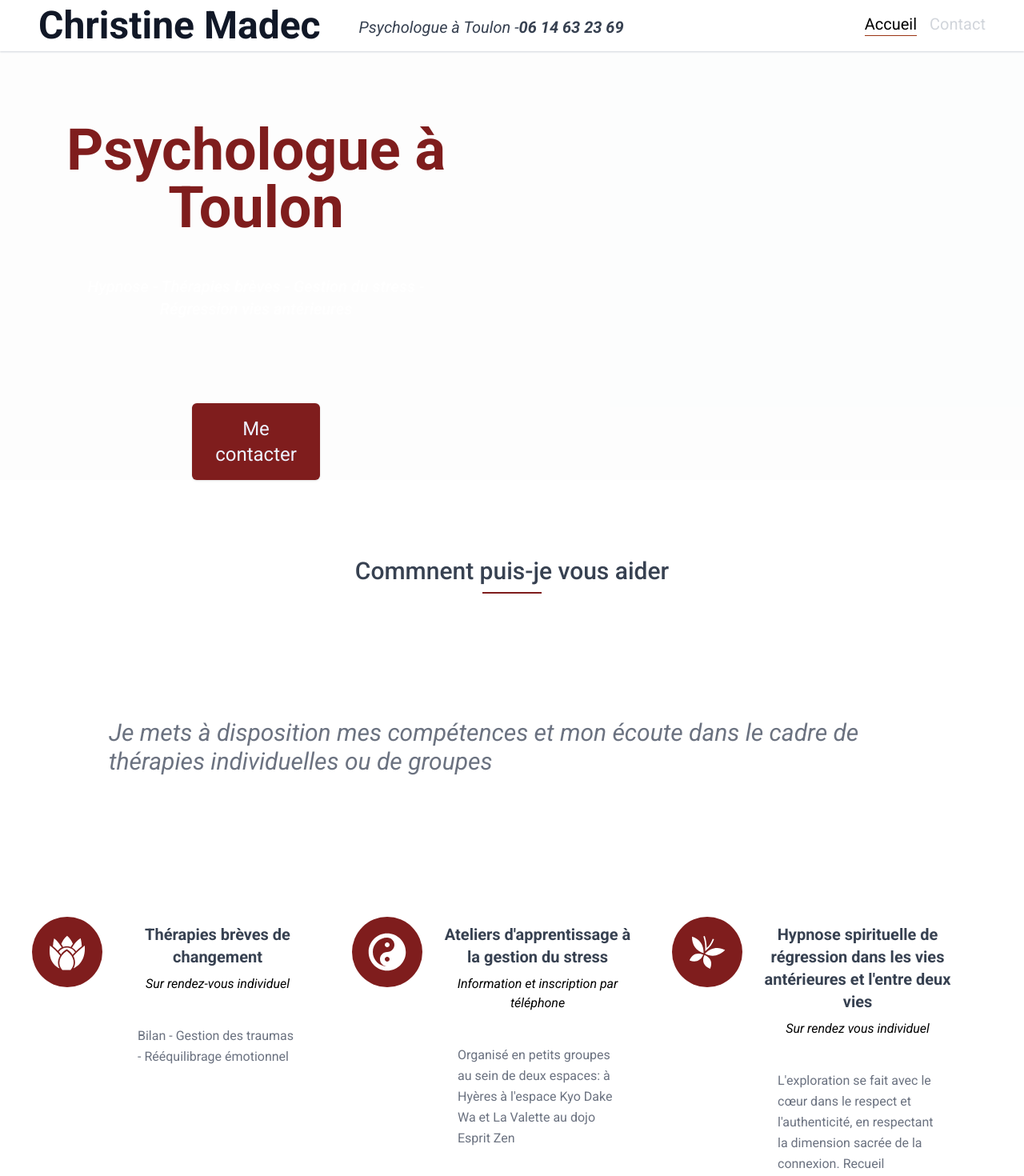
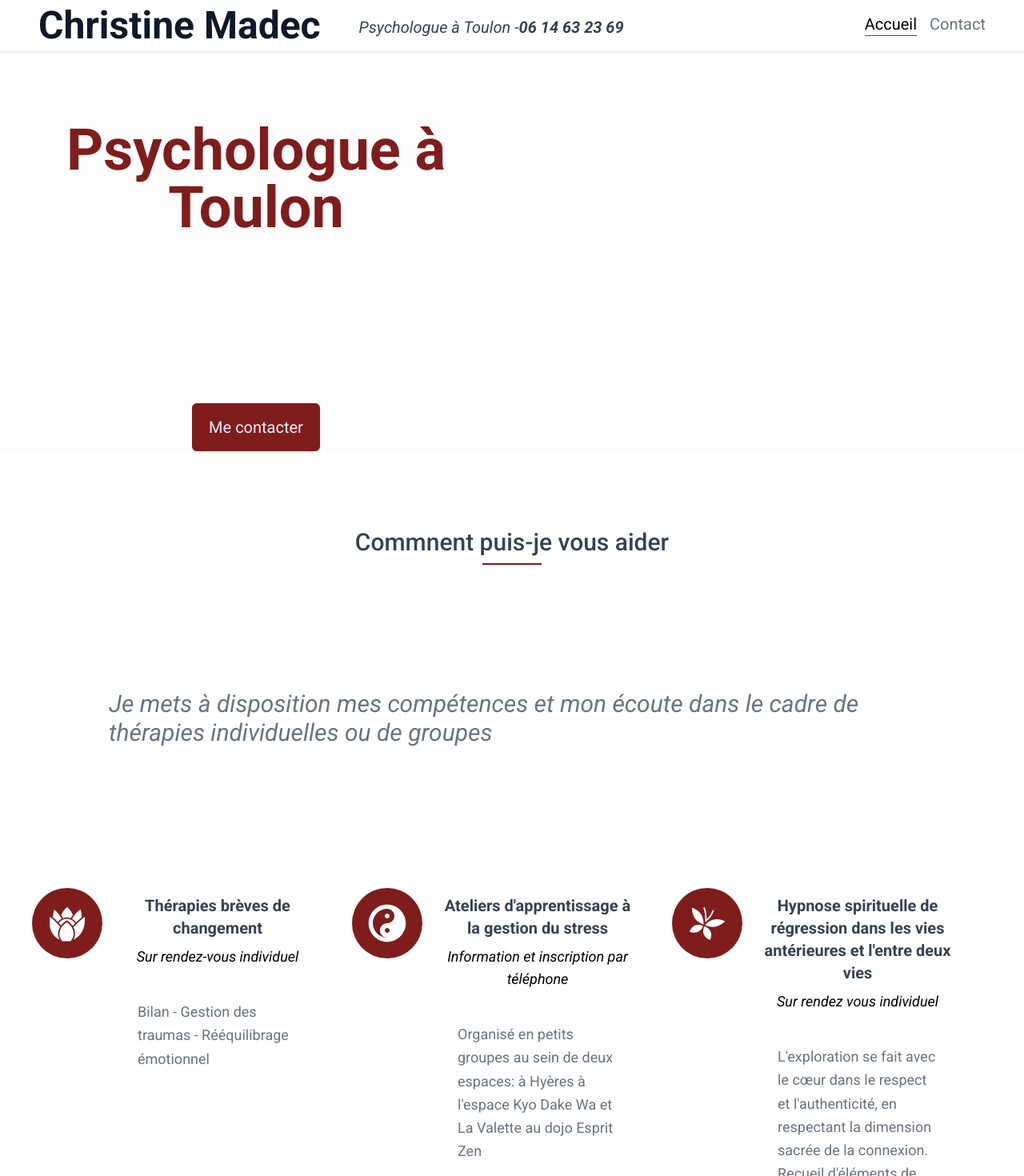
Before and after one commit to Alfred83500/ChristineMadec_psycho, a Next.js app: page / in a window 1280 px wide. Shown: the top 1470 px of the page at 80% size. Built offline with nearby package versions, Linux system fonts and the light colour scheme.

Commit message:
Initial commit from Create Next App

```diff
--- a/components/About/About.js
+++ b/components/About/About.js
@@ -14,7 +14,7 @@ export default function About({title, imageUrl, imageAlt, body}) {
             </div>
 
 
-            <div className="flex flex-col items-center sm:items-start lg:flex-row  justify-center   ">
+            <div className="flex flex-col items-center sm:items-start lg:flex-row  justify-around   ">
                 <div className="relative w-300 h-300 mx-auto">
 
                     <div
@@ -32,7 +32,7 @@ export default function About({title, imageUrl, imageAlt, body}) {
 
                     <div>
 
-                        <p className="mt-12 text-medium text-left leading-relaxed text-justify md:p-4 text-xl "><span
+                        <p className="mt-12 text-medium text-left leading-relaxed text-justify md:p-4 text-lg mr-8 "><span
                             className='font-bold'>Faire un bilan</span> pour mettre à jour les comportements compulsifs,
                             les
                             croyances erronées, les troubles psychosomatiques, les traumatismes.
@@ -68,14 +68,14 @@ export default function About({title, imageUrl, imageAlt, body}) {
                         <h3 className="font-roboto font-semibold text-gray-700 text-2xl mb-6">Diplômes et
                             certifications:</h3>
 
-                        <li className="text-gray-500  text-xl">Master PNL Programmation Neuro Linguistique</li>
-                        <li className="text-gray-500  text-xl">Master Sophrologie caycédienne</li>
-                        <li className="text-gray-500  text-xl">Europe Accréditation practicien par le Dr David Servan
+                        <li className="text-gray-500  text-lg">Master PNL Programmation Neuro Linguistique</li>
+                        <li className="text-gray-500  text-lg">Master Sophrologie caycédienne</li>
+                        <li className="text-gray-500  text-lg">Europe Accréditation practicien par le Dr David Servan
                             Schreiber en EMDR (Eye Movement Desinsitization Reprocessing)
                         </li>
-                        <li className="text-gray-500  text-xl">Practricienne neuro-sciences par le Dr Mario Beauregard
+                        <li className="text-gray-500  text-lg">Practricienne neuro-sciences par le Dr Mario Beauregard
                         </li>
-                        <li className="text-gray-500  text-xl">Accréditation Maitre pratricienne en Hypnose spirituelle
+                        <li className="text-gray-500  text-lg">Accréditation Maitre pratricienne en Hypnose spirituelle
                             de régression par l&rsquo;IIHS (Institut International d&rsquo;Hypnose de Spirituelle) en
                             2022
                         </li>
--- a/components/Hero/Hero.js
+++ b/components/Hero/Hero.js
@@ -23,7 +23,7 @@ function Hero(props) {
 
                 <button
 
-                    className="xl:mt-20 text-indigo-50 p-4 bg-red-900 w-2/4 md:w-1/4 rounded-md shadow hover:bg-red-700 duration-500 hover:text-gray-300 ease-in-out mx-auto text-2xl">
+                    className="xl:mt-20 text-indigo-50 p-4 bg-red-900 w-2/4 md:w-1/4 rounded-md shadow hover:bg-red-700 duration-500 hover:text-gray-300 ease-in-out mx-auto text-xl xl:text-xl">
                     <Link href="/contact"><a>Me contacter</a></Link></button>
 
 
--- a/components/Navbar/Navbar.js
+++ b/components/Navbar/Navbar.js
@@ -2,6 +2,14 @@ import {Disclosure} from '@headlessui/react'
 import {MenuIcon, XIcon} from '@heroicons/react/outline'
 import {useRouter} from "next/router";
 import Link from "next/link";
+
+
+
+
+
+
+
+
 
 const navigation = [
     {name: 'Accueil', href: '/', current: true},
@@ -21,11 +29,11 @@ export default function Navbar() {
 
 
     return (
-        <Disclosure as="nav" className="bg-transparent font-roboto  ">
+        <Disclosure as="nav" className="bg-white font-roboto fixed w-full z-50  ">
             {({open}) => (
                 <>
                     <div
-                        className="max-w-full  mx-auto sm:px-6 lg:px-8 h-[8vh] shadow-gray-300  shadow-sm fixed w-full z-50 top-0 bg-white">
+                        className="max-w-full  mx-auto sm:px-6 lg:px-8 shadow-gray-300  shadow-sm  w-full z-50 top-0 bg-white">
                         <div className="relative flex items-center h-16 mx-4 ">
                             <div className="absolute right-0 top-3 flex items-center md:hidden">
                                 {/* Mobile menu button*/}
@@ -74,7 +82,7 @@ export default function Navbar() {
 
 
                                                         className={classNames(
-                                                            currentRoute === item.href ? "text-black border-b border-orange-800" : 'text-gray-300 link link-underline link-underline-black text-black hover:text-gray-400 duration-700 '
+                                                            currentRoute === item.href ? "text-black border-b border-orange-800" : 'text-gray-500 link link-underline link-underline-black text-black hover:text-gray-700 duration-700 '
                                                         )}
                                                         aria-current={currentRoute == item.href ? 'page' : undefined}
 
--- a/components/serviceCard/ServiceCard.js
+++ b/components/serviceCard/ServiceCard.js
@@ -11,9 +11,9 @@ export default function ServiceCard({title, subtitle, body, emote}) {
             </div>
             <div className='card-content flex flex-col items-center justify-center xl:ml-6'>
                 <div><h3 className="text-center lg:text-xl text-xl font-semibold text-gray-700  text-gray-700 text-md pt-2"> {title} </h3></div>
-                <div><h4 className="text-center   text-black text-md italic pt-2">{subtitle}</h4></div>
+                <div><h4 className="text-center   text-black text-lg italic pt-2">{subtitle}</h4></div>
                 <div><p
-                    className=" text-medium  leading-relaxed w-10/12 mx-auto text-md  text-gray-500 text-left mt-10 "> {body} </p>
+                    className=" text-medium  leading-relaxed w-10/12 mx-auto text-lg  text-gray-500 text-left mt-10 "> {body} </p>
                 </div>
                 {/*<div>*/}
                 {/*    <button className="mt-12"><a href={link}> en savoir plus </a></button>*/}
```
